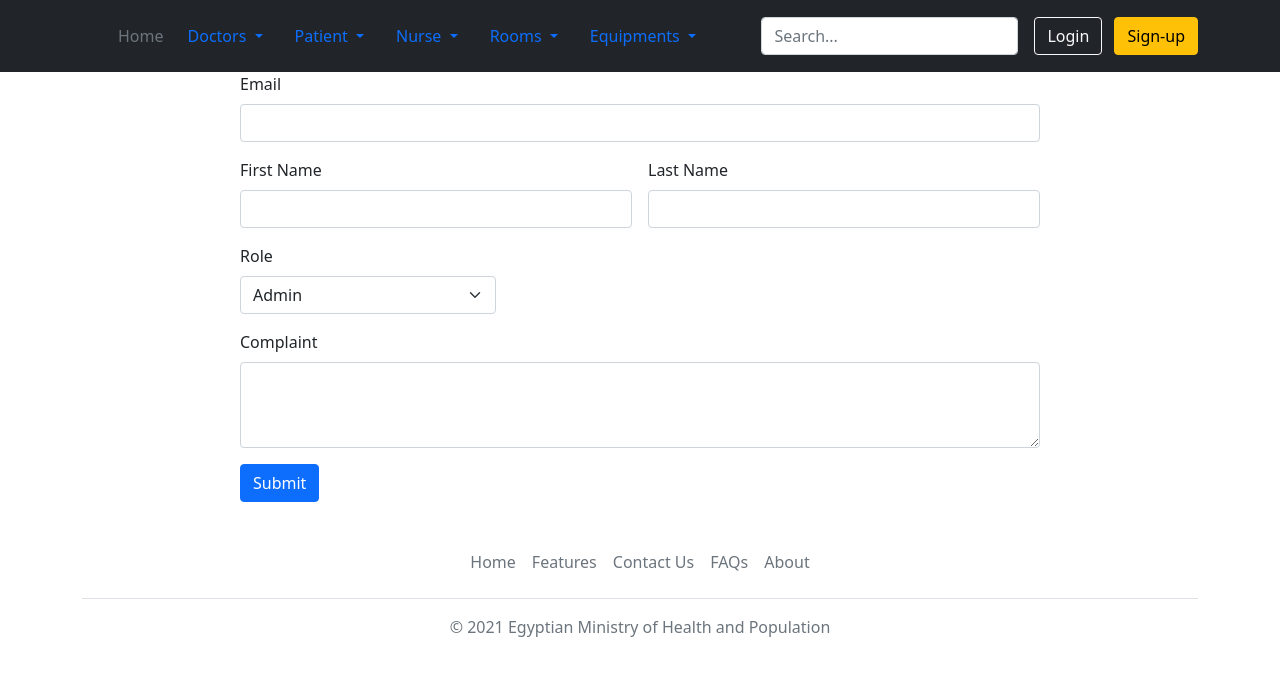
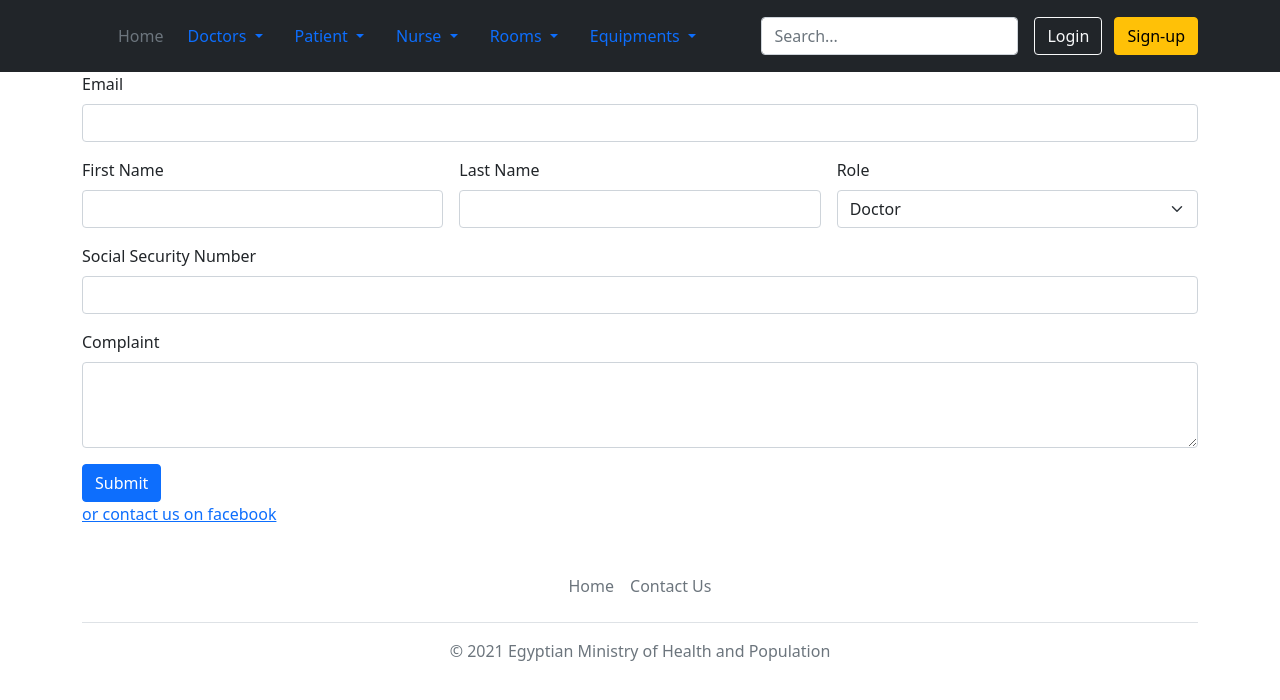
Before and after one commit to RamiDiaa/HospitalInformationSystem, a Flask app: page /contactus in a window 1280 px wide. Shown: the top 700 px of the page. Run offline with Flask 2, Linux system fonts and the light colour scheme; parts of the project's set-up code (start-up, migrations or seed data) failed here and were passed over; some libraries are stand-ins or nearby versions.

Commit message:
connecting contact us form with the database

```diff
--- a/main.py
+++ b/main.py
@@ -7,33 +7,44 @@ mydb = mysql.connector.connect(
     host = 'localhost',
     user='root',
     passwd = 'root',
-    database= 'sys',
+    database= 'icuroom',
     auth_plugin='mysql_native_password'
 )
 
 mycursor = mydb.cursor()
 
 
-@app.route('/adddoctor',methods = ['POST','GET'])
-def AddDoctors():
-    if request.method == 'POST':
-        name = request.form['name']
-        sql = "INSERT INTO  myDataBase (name) VALUES(%s)"
-        val = (name)
-        mycursor.execute(sql,val)
-
-        return render_template("layout.html")
-    else:
-        return render_template("layout.html")
 
 
 @app.route('/')
 def index():
     return render_template("layout.html")
 
-@app.route('/contactus')
+
+
+@app.route('/contactus',methods = ['POST','GET'])
 def contactus():
-    return render_template("contactus.html")
+    if request.method == 'POST':
+
+        email = request.form['email']
+        firstname = request.form['firstname']
+        lastname = request.form['lastname']
+        role = request.form['role']
+        ssn = request.form['ssn']
+        complainttext = request.form['complainttext']
+
+        sql = "insert into complaint (email,firstname,lastname,role,ssn,complainttext) values('%s','%s','%s','%s','%s','%s')" %(email,firstname,lastname,role,ssn,complainttext)
+        #sql = "insert into rol (role) values ('%s');" %(role)
+        #val=""
+        mycursor.execute(sql)
+        mydb.commit()
+        print(mydb)
+        return render_template("layout.html")
+    else:
+        return render_template("contactus.html")
+
+
+
 
 
 if __name__ == '__main__':
--- a/templates/contactus.html
+++ b/templates/contactus.html
@@ -2,40 +2,52 @@
 
 {% block body %}
 
-<div class="mx-auto" style="width: 800px;" >
+<div class="container"  >
 
-    <form class="row g-3">
+    <form class="row g-3" action="http://localhost:5000/contactus" method="POST">
       <div class="col-md-12">
         <label for="inputEmail4" class="form-label">Email</label>
-        <input type="email" class="form-control" id="inputEmail4">
+        <input type="email" class="form-control" id="inputEmail4" name="email" required>
       </div>
-      <div class="col-6">
+      <div class="col-4">
         <label for="inputAddress" class="form-label">First Name</label>
-        <input type="text" class="form-control" id="inputAddress">
+        <input type="text" class="form-control" id="inputAddress" name="firstname" required>
       </div>
-      <div class="col-6">
+      <div class="col-4">
         <label for="inputAddress" class="form-label">Last Name</label>
-        <input type="text" class="form-control" id="inputAddress1">
+        <input type="text" class="form-control" id="inputAddress1" name="lastname" required>
       </div>
       <div class="col-md-4">
         <label for="inputState" class="form-label">Role</label>
-        <select id="inputState" class="form-select">
-            <option selected>Admin</option>
+        <select id="inputState" class="form-select" name="role" required>
+            <option disabled>Admin</option>
             <option>Doctor</option>
             <option>Nurse</option>
             <option>Patient</option>
         </select>
       </div>
+      <div class="col-12">
+        <label for="inputAddress" class="form-label">Social Security Number</label>
+        <input type="text" class="form-control" id="inputAddress2" name="ssn" required>
+      </div>
+
+
+
+
       <div class="col-md-12">
             <label for="exampleFormControlTextarea1" class="form-label">Complaint</label>
-            <textarea class="form-control" id="exampleFormControlTextarea1" rows="3"></textarea>
+            <textarea class="form-control" id="exampleFormControlTextarea1" rows="3" name="complainttext" required></textarea>
       </div>
+
+
 
       <div class="col-12">
         <button type="submit" class="btn btn-primary">Submit</button>
       </div>
     </form>
-
+    <div class="col-12">
+        <a href="https://www.facebook.com/egypt.mohp" class="link-primary">or contact us on facebook</a>
+    </div>
 </div>
 
 
--- a/templates/layout.html
+++ b/templates/layout.html
@@ -105,11 +105,9 @@
     <div class="container">
     <footer class="py-3 my-4">
       <ul class="nav justify-content-center border-bottom pb-3 mb-3">
-        <li class="nav-item"><a href="#" class="nav-link px-2 text-muted">Home</a></li>
-        <li class="nav-item"><a href="#" class="nav-link px-2 text-muted">Features</a></li>
-        <li class="nav-item"><a href="/contactus" class="nav-link px-2 text-muted">Contact Us</a></li>
-        <li class="nav-item"><a href="#" class="nav-link px-2 text-muted">FAQs</a></li>
-        <li class="nav-item"><a href="#" class="nav-link px-2 text-muted">About</a></li>
+        <li class="nav-item"><a href="http://127.0.0.1:5000" class="nav-link px-2 text-muted">Home</a></li>
+        <!-- <li class="nav-item"><a href="#" class="nav-link px-2 text-muted">Features</a></li> -->
+        <li class="nav-item"><a href="http://127.0.0.1:5000/contactus" class="nav-link px-2 text-muted">Contact Us</a></li>
       </ul>
       <p class="text-center text-muted">© 2021 Egyptian Ministry of Health and Population</p>
     </footer>
```
